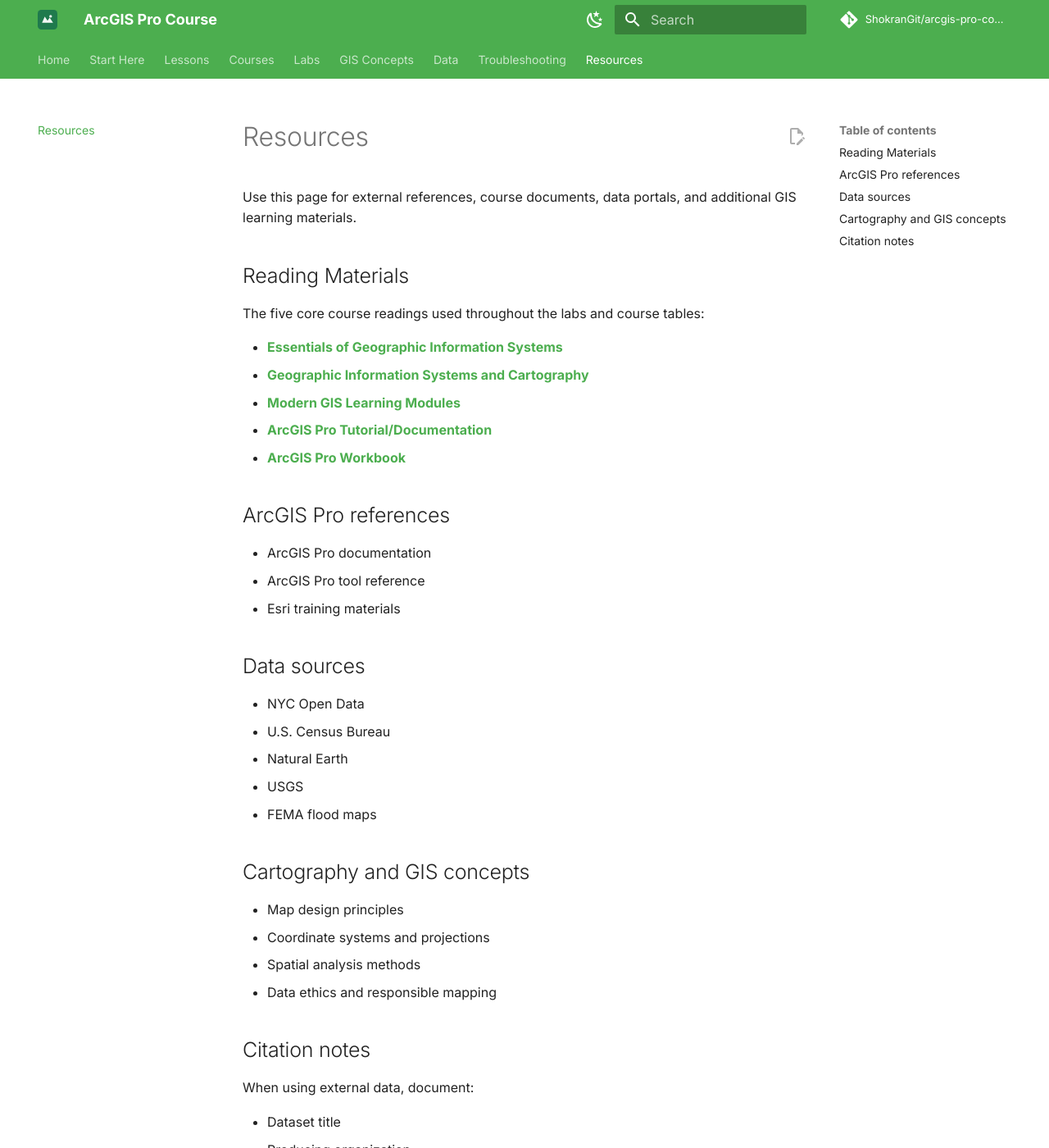
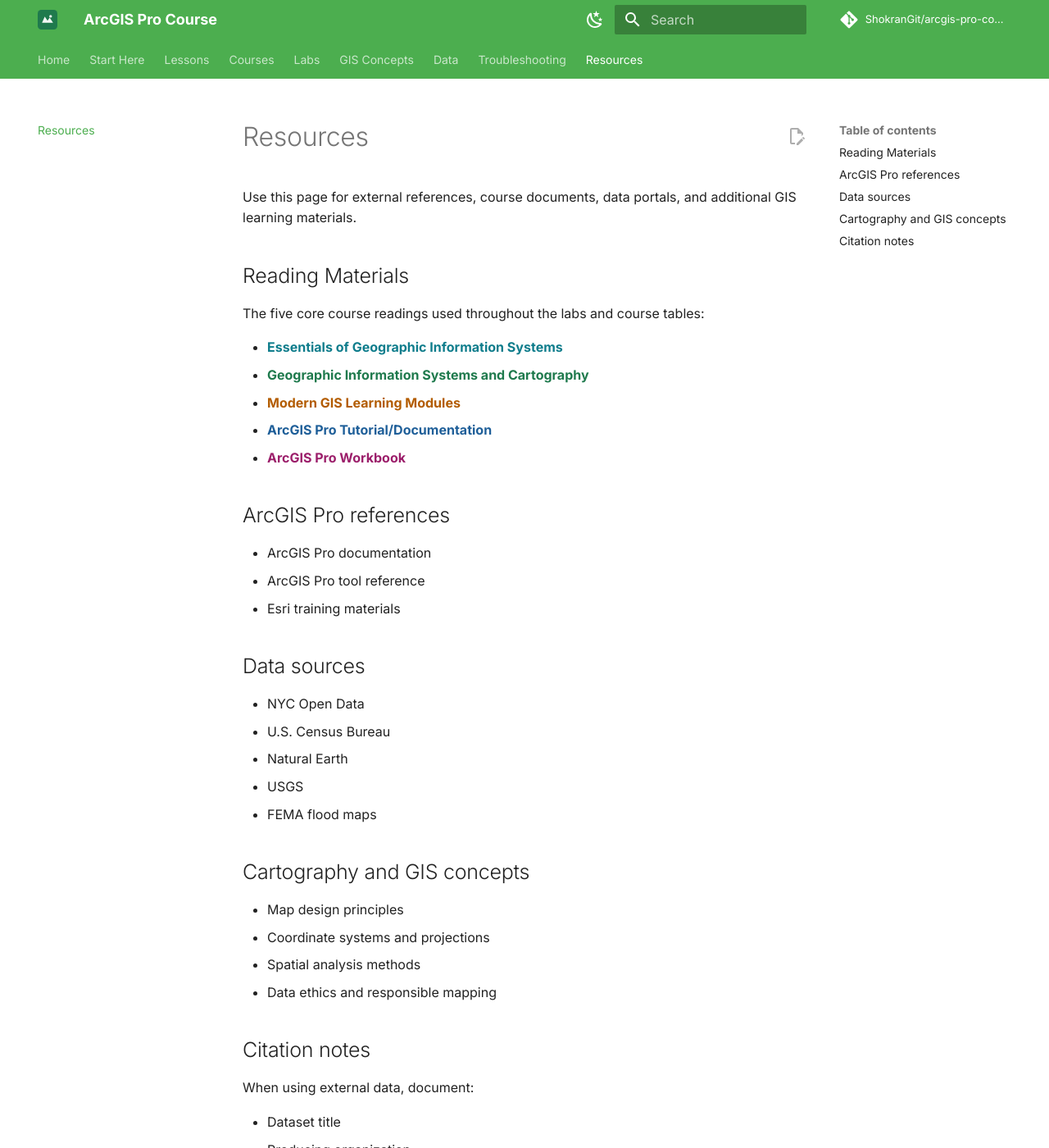
Before and after one commit to ShokranGit/arcgis-pro-course, an MkDocs documentation site: the page built from docs/resources.md, in a window 1280 px wide and 1400 px high. Shown: the whole window at 82% size. Built offline with MkDocs 1.6.1 and Material for MkDocs 9.7.7, drawn with Linux system fonts in a browser that asks for light colours; comment, search, counter and statistics services are not loaded.

Commit message:
Fix CSS specificity so source link colors override theme link color

```diff
--- a/docs/assets/css/extra.css
+++ b/docs/assets/css/extra.css
@@ -157,27 +157,27 @@
 
 /* Reading source colors */
 
-.src-essentials {
+.md-typeset a.src-essentials {
   color: #0f7d8c;
   font-weight: 600;
 }
 
-.src-cartography {
+.md-typeset a.src-cartography {
   color: #1f7a4d;
   font-weight: 600;
 }
 
-.src-moderngis {
+.md-typeset a.src-moderngis {
   color: #b35c00;
   font-weight: 600;
 }
 
-.src-esri {
+.md-typeset a.src-esri {
   color: #1f5f99;
   font-weight: 600;
 }
 
-.src-workbook {
+.md-typeset a.src-workbook {
   color: #9c1f6b;
   font-weight: 600;
 }
```
